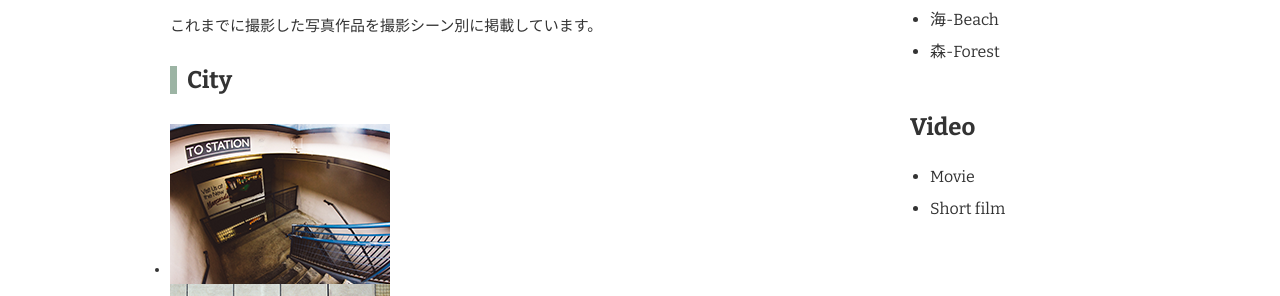
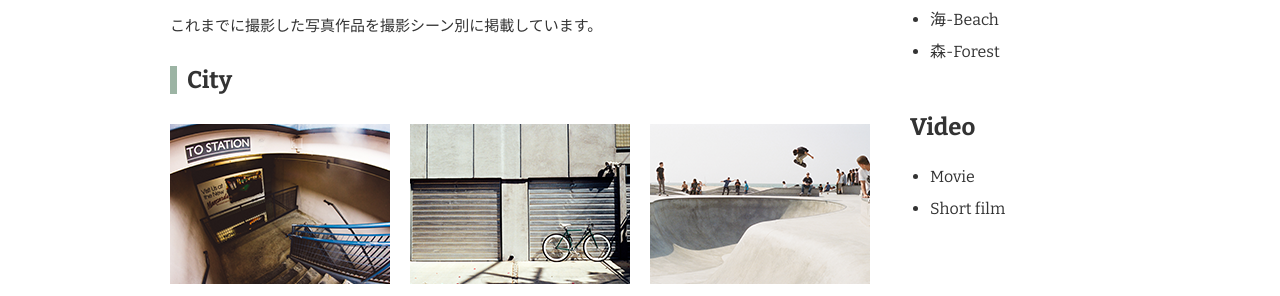
Before and after one commit to knmsy1125/SNAPPERS, a plain HTML site: page photograph.html in a window 1280 px wide. Shown: the part 441-737 px from the top of the page. Drawn offline with nearby package versions, Linux system fonts and the light colour scheme.

Commit message:
css/style.css編集

```diff
--- a/css/style.css
+++ b/css/style.css
@@ -259,3 +259,29 @@ a img:hover {
 .sidebar ul a {
   color: #333333;
 }
+
+#photograph {
+  background-image: url(../images/bg-photograph.jpg);
+  background-repeat: no-repeat;
+  background-position: center top;
+  background-attachment: fixed;
+  background-size: 100% auto;
+}
+
+#photograph .photograph-list li {
+  float: left;
+  list-style: none;
+  margin: 0 20px 15px 0;
+}
+
+#photograph .photograph-list li:nth-child(3n) {
+  margin-right: 0;
+}
+
+#video {
+  background-image: url(../images/bg-video.jpg);
+  background-repeat: no-repeat;
+  background-position: center top;
+  background-attachment: fixed;
+  background-size: 100% auto;
+}
```
Also changed, not shown: 1 other file.
